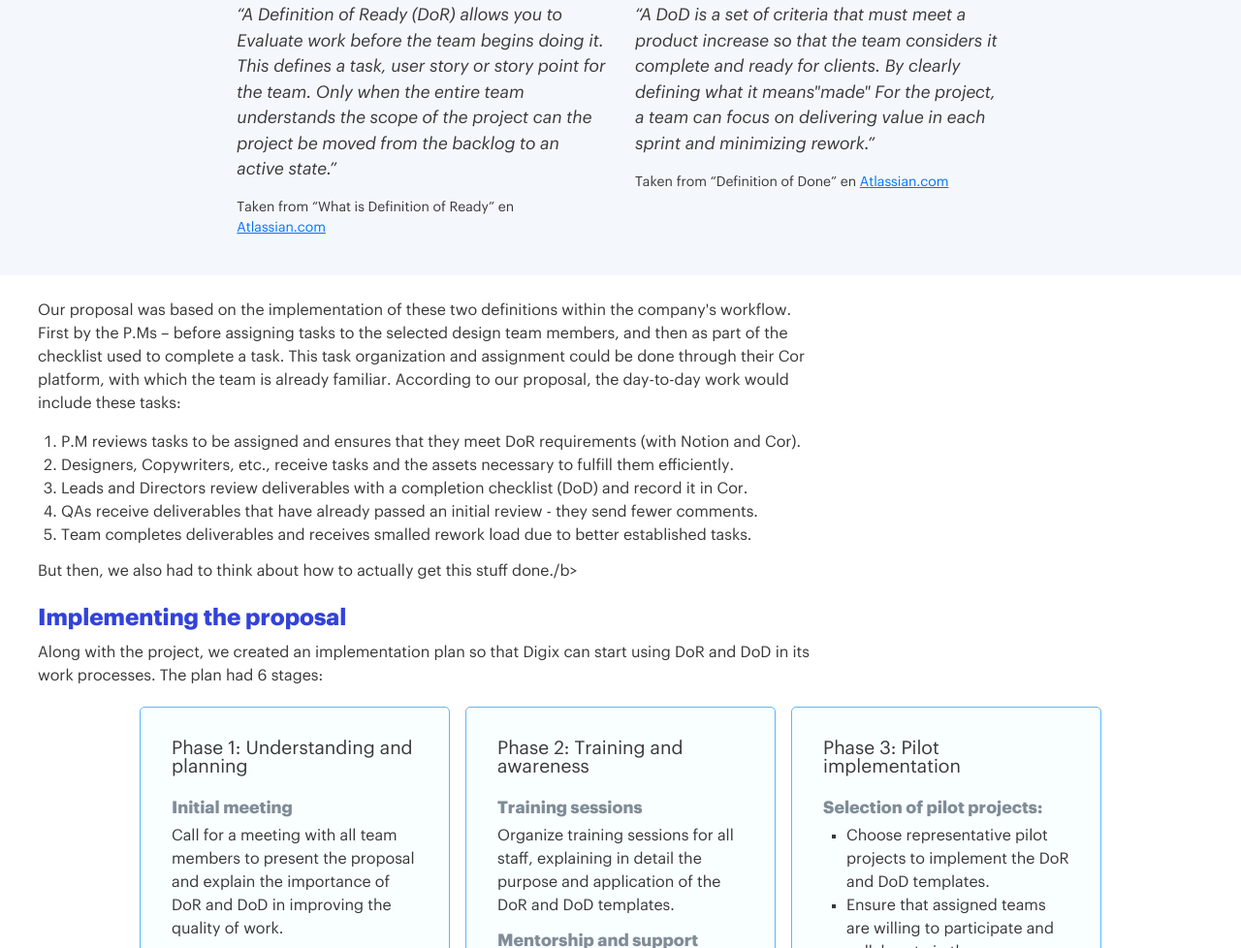
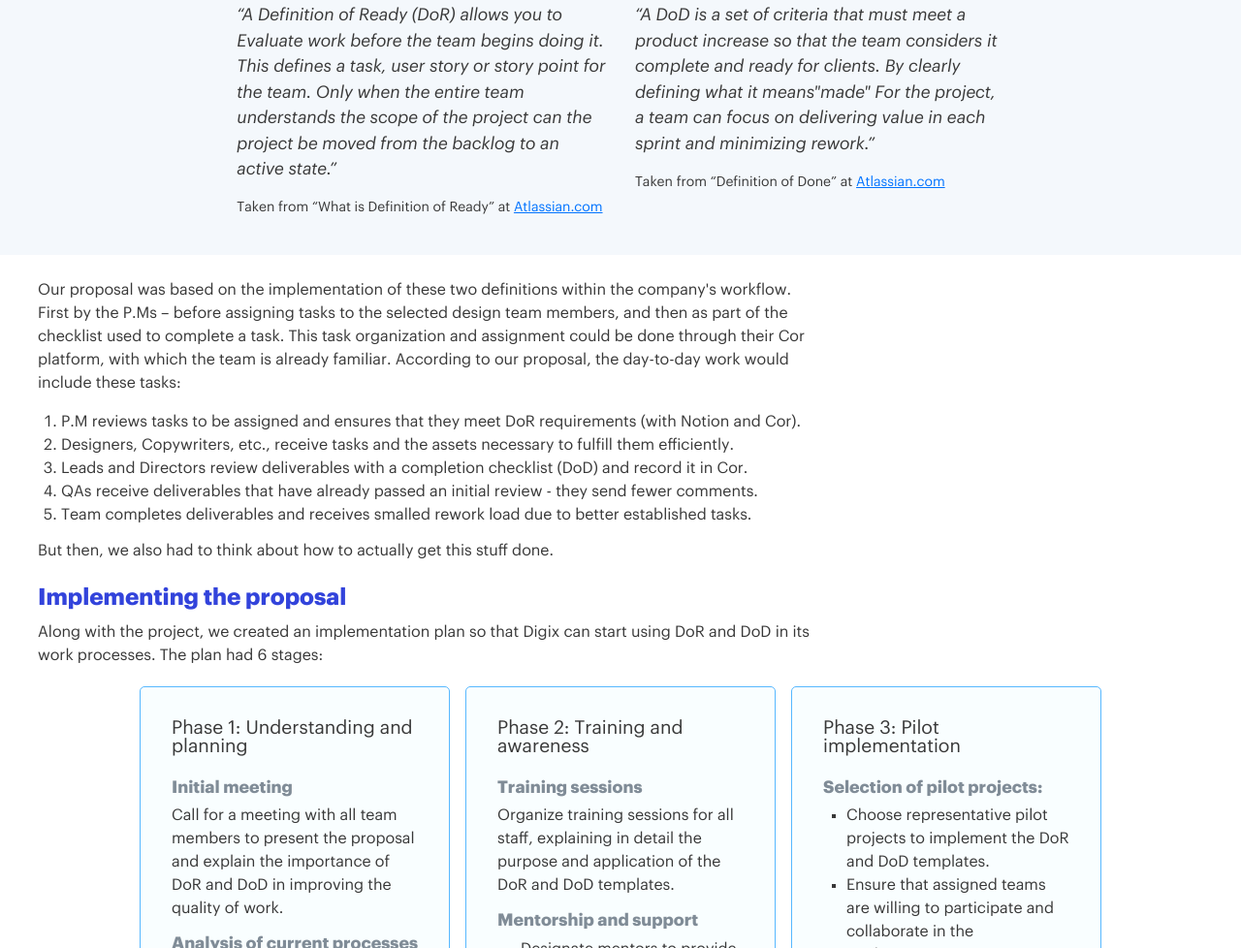
Before and after one commit to aglorio/aglorio.github.io, a plain HTML site: page eng/ops/digix.html in a window 1280 px wide. Shown: the part 3365-4343 px from the top of the page at 97% size. Drawn offline with nearby package versions, Linux system fonts and the light colour scheme.

Commit message:
Update digix.html

```diff
--- a/eng/ops/digix.html
+++ b/eng/ops/digix.html
@@ -115,12 +115,12 @@
         <div class="col-md-4">
           <blockquote cite="https://www.atlassian.com/agile/project-management/definition-of-ready">“A Definition of Ready (DoR) allows you to Evaluate work before the team begins doing it. This defines a task, user story or story point for the team. Only when the entire team understands the scope of the project can the project be moved from the backlog to an active state.”
 </blockquote>
-          <p style="font-size:14px;">Taken from “What is Definition of Ready” en <a href="https://www.atlassian.com/agile/project-management/definition-of-ready" target="_blank">Atlassian.com</a></p>
+          <p style="font-size:14px;">Taken from “What is Definition of Ready” at <a href="https://www.atlassian.com/agile/project-management/definition-of-ready" target="_blank">Atlassian.com</a></p>
         </div>
         <div class="col-md-4">
           <blockquote cite="https://www.atlassian.com/agile/project-management/definition-of-done">“A DoD is a set of criteria that must meet a product increase so that the team considers it complete and ready for clients. By clearly defining what it means"made" For the project, a team can focus on delivering value in each sprint and minimizing rework.”
 </blockquote>
-          <p style="font-size:14px;">Taken from “Definition of Done” en <a href="https://www.atlassian.com/agile/project-management/definition-of-done" target="_blank">Atlassian.com</a></p>
+          <p style="font-size:14px;">Taken from “Definition of Done” at <a href="https://www.atlassian.com/agile/project-management/definition-of-done" target="_blank">Atlassian.com</a></p>
         </div>
       </div>
 </section>
@@ -135,7 +135,7 @@
         <li>QAs receive deliverables that have already passed an initial review - they send fewer comments.</li>
         <li>Team completes deliverables and receives smalled rework load due to better established tasks.</li>
       </ol>
-      <p>But then, we also had to think about how to actually get this stuff done./b></p>
+      <p>But then, we also had to think about how to actually get this stuff done.</p>
       <h3>Implementing the proposal</h3>
       <p>Along with the project, we created an implementation plan so that Digix can start using DoR and DoD in its work processes. The plan had 6 stages:</p>
       </div>
```
